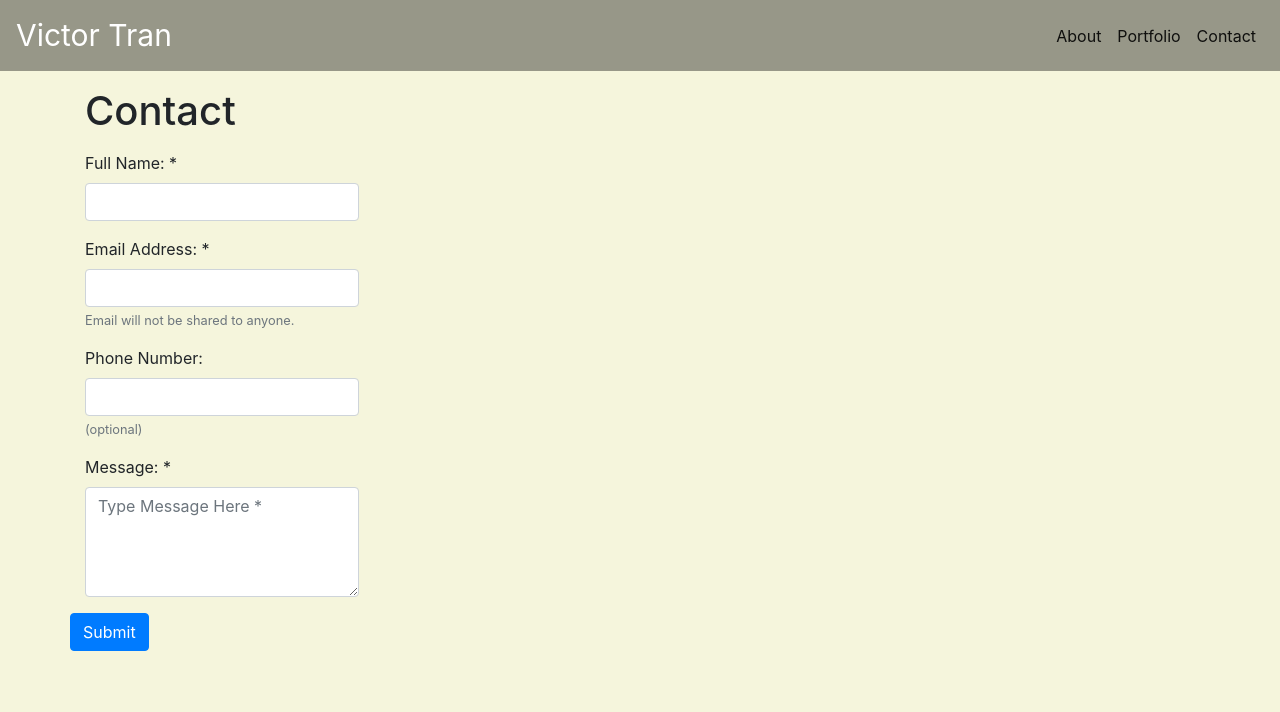
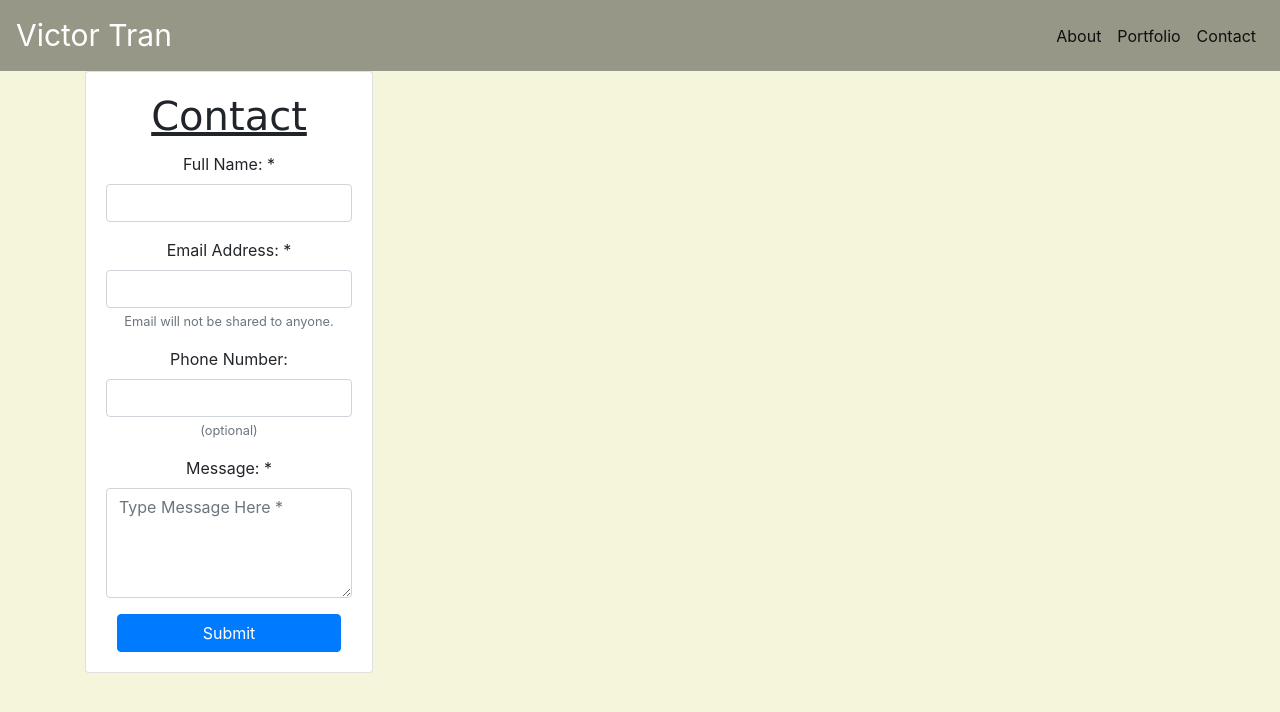
Before and after one commit to Victortran415/creating_responsive_portfolio, a plain HTML site: page contact.html in a window 1280 px wide. Drawn offline with nearby package versions, Linux system fonts and the light colour scheme.

Commit message:
inputting a Card Components for Contact

```diff
--- a/contact.html
+++ b/contact.html
@@ -26,23 +26,21 @@
   </nav>
 
   <div class="container">
-        <div class="row">
-            <div class="col-md-12">
-                <p><h1>Contact</h1></p>
-            </div>
-        </div>
+    <div class="card text-center" style="width: 18rem">
+      <div class="card-body">
+        <h1 class="card-title">Contact</h1>
         <div class="row">
           <form>
             <div class="col-md-12">
               <div class="form-group">
                 <label for="enterFullName">Full Name: *</label>
-                  <input type="name" class="form-control" id="fullName">
+                <input type="name" class="form-control" id="fullName" required="required" data-error="Please, leave us a message." >
               </div>
             </div>
             <div class="col-md-12">
               <div class="form-group">
                   <label for="exampleInputEmail1">Email Address: *</label>
-                    <input type="email" class="form-control" id="emailFunction" aria-describedby="emailHelp">
+                  <input type="email" class="form-control" id="emailFunction" aria-describedby="emailHelp" required="required" data-error="Please, leave us a message.">
                   <small id="emailHelp" class="form-text text-muted">Email will not be shared to anyone.</small>
               </div>
             </div>
@@ -60,11 +58,12 @@
                 <div class="help-block with-errors"></div>
               </div>
             </div>
-                <button type="submit" class="btn btn-primary">Submit</button>
+              <button type="submit" class="btn btn-primary" style="width: 14rem;">Submit</button>
             </form>
           </div>
         </div>
-
+      </div>
+    </div>
 
 <script src="https://code.jquery.com/jquery-3.5.1.slim.min.js" integrity="sha384-DfXdz2htPH0lsSSs5nCTpuj/zy4C+OGpamoFVy38MVBnE+IbbVYUew+OrCXaRkfj" crossorigin="anonymous"></script>
 <script src="https://cdn.jsdelivr.net/npm/popper.js@1.16.1/dist/umd/popper.min.js" integrity="sha384-9/reFTGAW83EW2RDu2S0VKaIzap3H66lZH81PoYlFhbGU+6BZp6G7niu735Sk7lN" crossorigin="anonymous"></script>
--- a/styles.css
+++ b/styles.css
@@ -12,10 +12,16 @@ body {
     font-size: 30px;
 }
 
+h1 {
+    text-decoration: underline;
+    font-family: Verdana, Geneva, Tahoma, sans-serif;
+}
+
 p {
     font-family: 'Lora', serif;
     font-size: 14px;;
 }
+
 
 @media screen and (max-width: 630px) {
     body {
```
Lines whose indentation alone changed are shown as unchanged.
